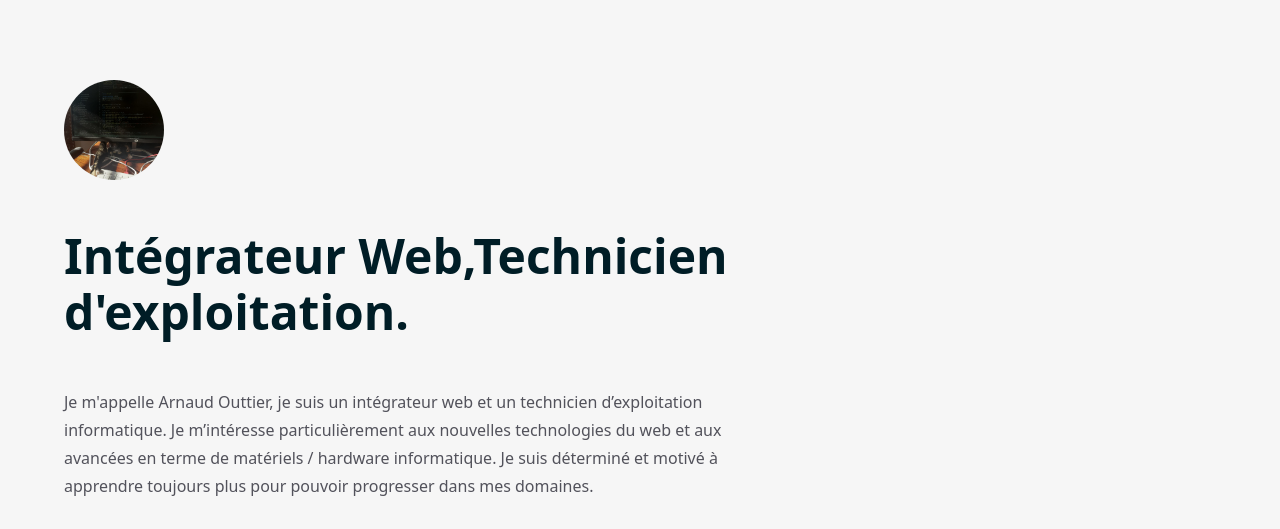
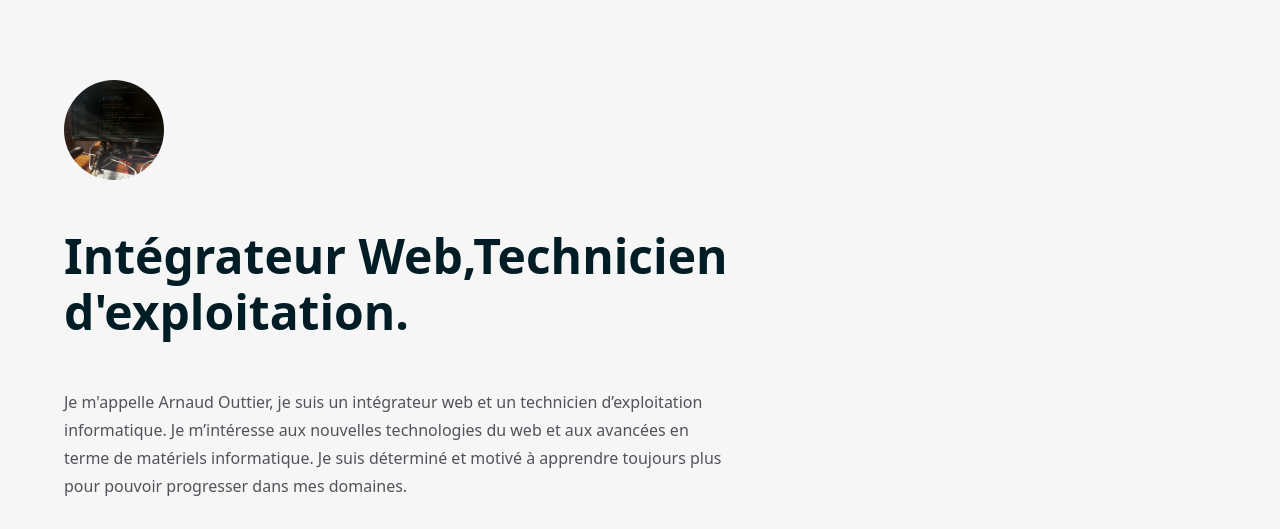
Before and after one commit to arnaudouttier/arnaud-personnal-tailwind, an Astro site: page / in a window 1280 px wide. Shown: the top 529 px of the page. Built offline with nearby package versions, Linux system fonts and the light colour scheme; Astro itself is replaced by a stand-in of ours.

Commit message:
Update Hero.astrohero

```diff
--- a/src/components/Hero.astro
+++ b/src/components/Hero.astro
@@ -7,8 +7,8 @@
     <h1 class="hero-title">Intégrateur Web,Technicien d'exploitation.</h1>
     <p class="hero-description">
       Je m'appelle Arnaud Outtier, je suis un intégrateur web et un technicien
-      d’exploitation informatique. Je m’intéresse particulièrement aux nouvelles
-      technologies du web et aux avancées en terme de matériels / hardware
+      d’exploitation informatique. Je m’intéresse aux nouvelles
+      technologies du web et aux avancées en terme de matériels
       informatique. Je suis déterminé et motivé à apprendre toujours plus pour
       pouvoir progresser dans mes domaines.
     </p>
```
